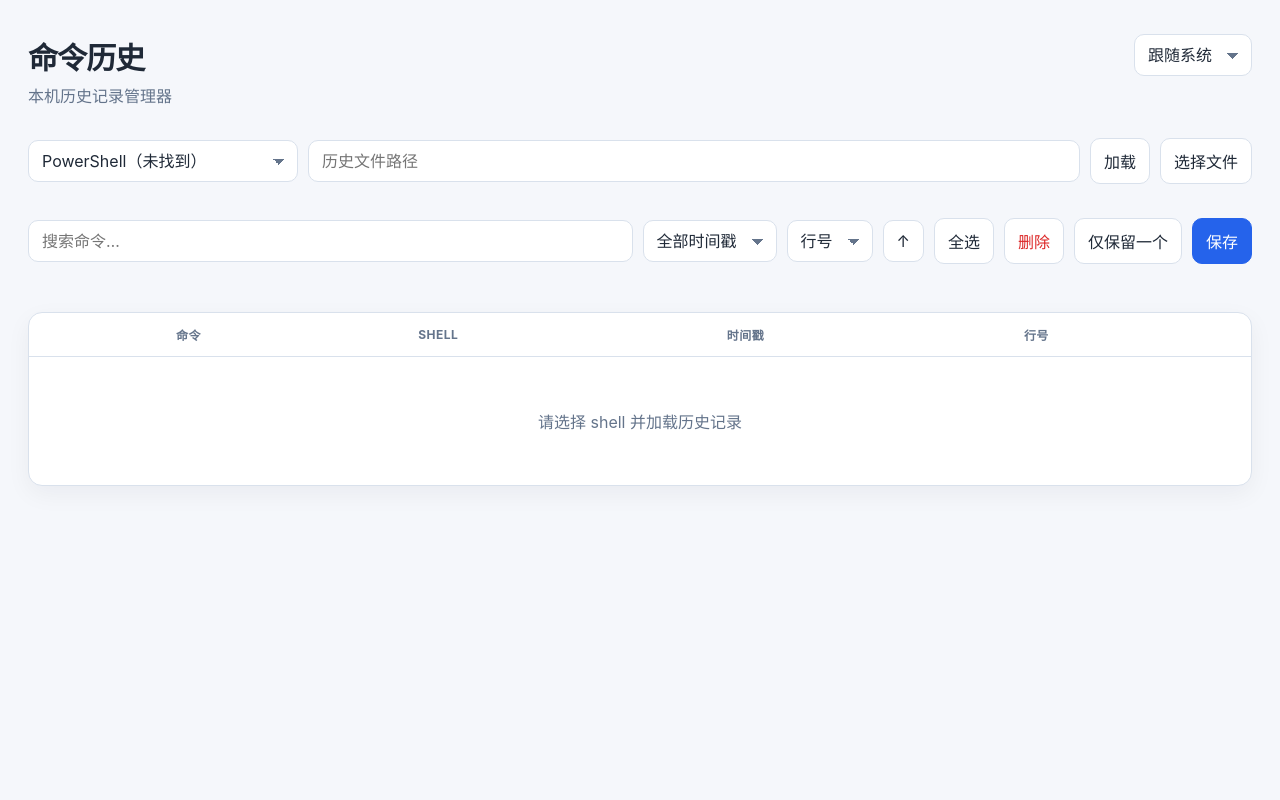
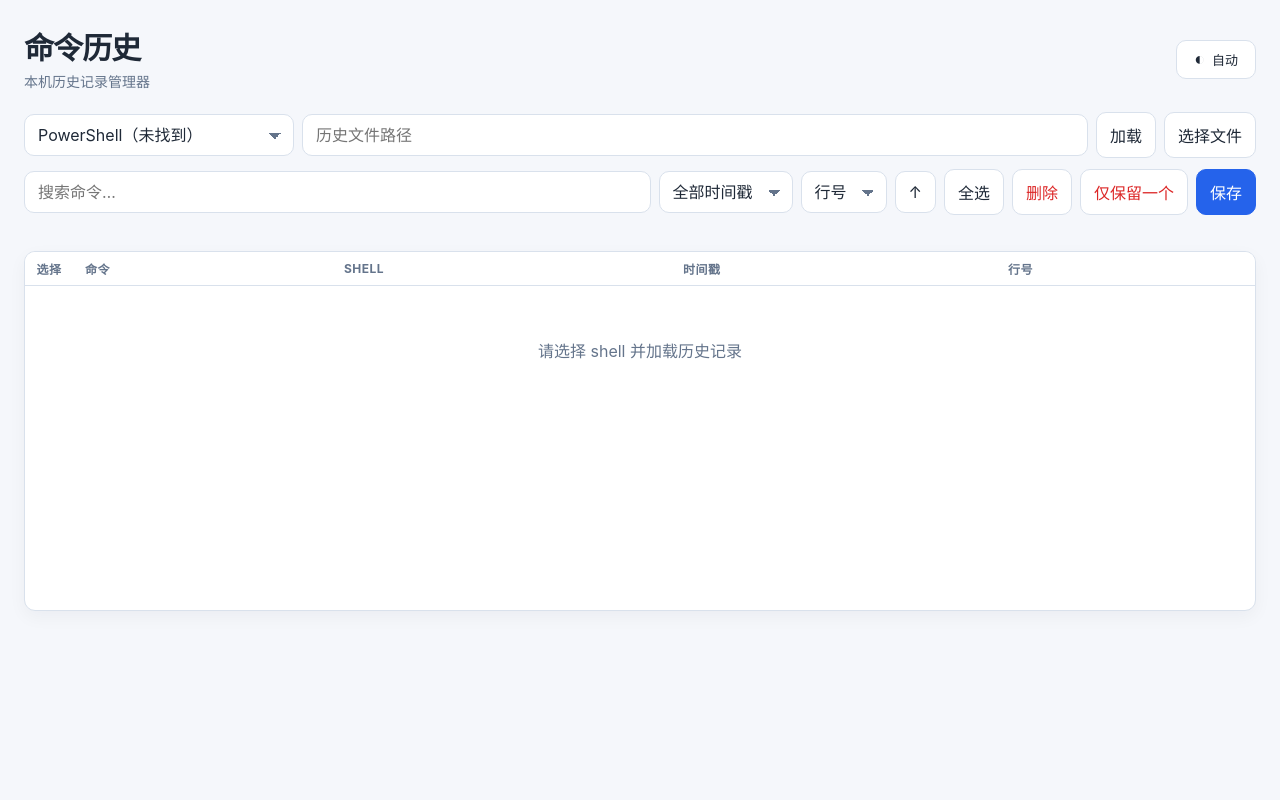
Before and after one commit to yanjing19989/shell_history, a Flask app: page / in a window 1280 px wide. Run offline with Flask 3, Linux system fonts and the light colour scheme; lists and menus that the app fills with data are empty.

Commit message:
调整样式和布局为紧凑排版，增强用户体验

```diff
--- a/static/app.js
+++ b/static/app.js
@@ -1,15 +1,16 @@
 const $=s=>document.querySelector(s);let state={records:[],shell:'',path:'',dirty:false,sort:'line_number',asc:true};
 function notice(t,err=false){const n=$('#notice');n.textContent=t;n.style.color=err?'var(--danger)':'var(--muted)'}
-function applyTheme(v){document.body.classList.toggle('dark',v==='dark'||(v==='system'&&matchMedia('(prefers-color-scheme: dark)').matches));localStorage.theme=v}
+const themeModes=['system','light','dark'],themeLabels={system:'自动',light:'浅色',dark:'深色'},themeIcons={system:'◐',light:'☼',dark:'☾'};
+function applyTheme(v){document.body.classList.toggle('dark',v==='dark'||(v==='system'&&matchMedia('(prefers-color-scheme: dark)').matches));localStorage.theme=v;const b=$('#theme');if(b){b.querySelector('.theme-label').textContent=themeLabels[v];b.querySelector('.theme-icon').textContent=themeIcons[v]}}
 function currentStats(){const m={};state.records.forEach(r=>m[r.command]=(m[r.command]||0)+1);return{total:state.records.length,unique:Object.keys(m).length,duplicates:Object.values(m).reduce((n,v)=>n+(v>1?v-1:0),0),with_timestamp:state.records.filter(r=>r.timestamp).length}}
 function renderStats(s){$('#stats').innerHTML=[['总记录',s.total],['唯一命令',s.unique],['重复记录',s.duplicates],['带时间戳',s.with_timestamp]].map(x=>`<div class="stat"><b>${x[1]}</b><span>${x[0]}</span></div>`).join('')}
-function filtered(){const q=$('#search').value.toLowerCase(),tf=$('#timeFilter').value;return state.records.filter(r=>(!q||r.command.toLowerCase().includes(q))&&(tf==='all'||(tf==='with'?!!r.timestamp:!r.timestamp))).sort((a,b)=>{let x=a[state.sort]||'',y=b[state.sort]||'';x=x.toString();y=y.toString();return x.localeCompare(y,undefined,{numeric:true})*(state.asc?1:-1)})}
-function render(){const rs=filtered();$('#rows').innerHTML=rs.map(r=>`<tr><td><input type="checkbox" class="pick" data-id="${r.id}"></td><td class="cmd" title="${esc(r.command)}">${esc(r.command)}</td><td>${r.shell}</td><td>${r.timestamp?new Date(r.timestamp).toLocaleString():'—'}</td><td>${r.line_number}</td></tr>`).join('');$('#empty').style.display=rs.length?'none':'block'}
-function esc(s){return s.replace(/[&<>"']/g,c=>({'&':'&amp;','<':'&lt;','>':'&gt;','"':'&quot;',"'":'&#39;'}[c]))}
+function filtered(){const q=$('#search').value.toLowerCase(),tf=$('#timeFilter').value;return state.records.filter(r=>{const command=String(r.command??'');return(!q||command.toLowerCase().includes(q))&&(tf==='all'||(tf==='with'?!!r.timestamp:!r.timestamp))}).sort((a,b)=>{let x=String(a[state.sort]??''),y=String(b[state.sort]??'');return x.localeCompare(y,undefined,{numeric:true})*(state.asc?1:-1)})}
+function render(){const rs=filtered();$('#rows').innerHTML=rs.map(r=>{const command=String(r.command??'');return `<tr><td><input type="checkbox" class="pick" data-id="${esc(String(r.id??''))}"></td><td class="cmd" title="${esc(command)}">${esc(command)}</td><td>${esc(String(r.shell??''))}</td><td>${r.timestamp?new Date(r.timestamp).toLocaleString():'—'}</td><td>${esc(String(r.line_number??''))}</td></tr>`}).join('');$('#empty').style.display=rs.length?'none':'block'}
+function esc(s){return String(s).replace(/[&<>"']/g,c=>({'&':'&amp;','<':'&lt;','>':'&gt;','"':'&quot;',"'":'&#39;'}[c]))}
 async function loadShells(){const d=await (await fetch('/api/shells')).json();$('#shellSelect').innerHTML=d.shells.map(s=>`<option value="${s.name}" data-path="${s.path||''}">${s.label}${s.available?'':'（未找到）'}</option>`).join('');if(d.shells.length){state.shell=d.shells[0].name;$('#pathInput').value=d.shells[0].path||''}}
-async function load(){state.shell=$('#shellSelect').value;state.path=$('#pathInput').value.trim();if(!state.path){notice('请输入或选择历史文件路径',true);return}notice('正在加载…');try{const r=await fetch(`/api/history?shell=${encodeURIComponent(state.shell)}&path=${encodeURIComponent(state.path)}`);const d=await r.json();if(!r.ok){notice(d.error||'加载失败',true);return}state.records=d.records||[];state.dirty=false;renderStats(d.stats||currentStats());render();notice(`已加载 ${state.records.length} 条记录`)}catch(e){notice(`加载失败：${e.message}`,true)}}
+async function load(){state.shell=$('#shellSelect').value;state.path=$('#pathInput').value.trim();if(!state.path){notice('请输入或选择历史文件路径',true);return}notice('正在加载…');try{const r=await fetch(`/api/history?shell=${encodeURIComponent(state.shell)}&path=${encodeURIComponent(state.path)}`);const d=await r.json();if(!r.ok){notice(d.error||'加载失败',true);return}state.records=Array.isArray(d.records)?d.records:[];state.dirty=false;renderStats(d.stats||currentStats());render();notice(`已加载 ${state.records.length} 条记录`)}catch(e){notice(`加载失败：${e.message}`,true)}}
 function selected(){return [...document.querySelectorAll('.pick:checked')].map(x=>x.dataset.id)}
-$('#theme').value=localStorage.theme||'system';$('#theme').onchange=e=>applyTheme(e.target.value);applyTheme($('#theme').value);matchMedia('(prefers-color-scheme: dark)').addEventListener('change',()=>applyTheme(localStorage.theme||'system'));
+applyTheme(localStorage.theme||'system');$('#theme').onclick=()=>{const current=localStorage.theme||'system';applyTheme(themeModes[(themeModes.indexOf(current)+1)%themeModes.length])};matchMedia('(prefers-color-scheme: dark)').addEventListener('change',()=>applyTheme(localStorage.theme||'system'));
 $('#shellSelect').onchange=e=>{$('#pathInput').value=e.target.selectedOptions[0].dataset.path||''};$('#loadBtn').onclick=load;$('#browseBtn').onclick=()=>{const p=prompt('请输入历史文件的完整路径', $('#pathInput').value);if(p!==null)$('#pathInput').value=p.trim()};$('#filePicker').onchange=e=>{if(e.target.files[0])notice('浏览器无法读取本机完整路径，请将完整路径粘贴到输入框',true)};$('#search').oninput=()=>setTimeout(render,120);$('#timeFilter').onchange=render;$('#sort').onchange=e=>{state.sort=e.target.value;render()};$('#dir').onclick=()=>{state.asc=!state.asc;$('#dir').textContent=state.asc?'↑':'↓';render()};$('#selectAll').onclick=()=>document.querySelectorAll('.pick').forEach(x=>x.checked=true);
 $('#deleteBtn').onclick=()=>{const ids=selected();if(!ids.length||!confirm(`删除选中的 ${ids.length} 条记录？`))return;state.records=state.records.filter(r=>!ids.includes(r.id));state.dirty=true;renderStats(currentStats());render()};
 $('#dedupeBtn').onclick=()=>{const ids=selected();if(!ids.length||!confirm('对选中命令去重并保留最近一次？'))return;const commands=new Set(state.records.filter(r=>ids.includes(r.id)).map(r=>r.command));const seen=new Set();state.records=[...state.records].reverse().filter(r=>{if(!commands.has(r.command))return true;if(seen.has(r.command))return false;seen.add(r.command);return true}).reverse();state.dirty=true;renderStats(currentStats());render()};
--- a/static/style.css
+++ b/static/style.css
@@ -2,34 +2,55 @@
 *{box-sizing:border-box}
 body{margin:0;background:var(--bg);color:inherit;min-height:100vh}
 body.dark{--bg:#0b1220;--card:#111a2b;--line:#24334a;--muted:#94a3b8;color:#e5edf8;--accent:#60a5fa}
-.shell{max-width:1440px;margin:0 auto;padding:34px 28px 48px}
-header{display:flex;justify-content:space-between;align-items:flex-start;margin-bottom:26px}
+html{scrollbar-width:thin;scrollbar-color:#a8b4c5 #e8edf4}
+body.dark{scrollbar-color:#52647d #0f1727}
+*{scrollbar-width:thin;scrollbar-color:#a8b4c5 #e8edf4}
+body.dark *{scrollbar-color:#52647d #0f1727}
+::-webkit-scrollbar{width:10px;height:10px}
+::-webkit-scrollbar-track{background:#e8edf4}
+::-webkit-scrollbar-thumb{background:#a8b4c5;border:2px solid #e8edf4;border-radius:999px}
+::-webkit-scrollbar-thumb:hover{background:#8797ad}
+body.dark ::-webkit-scrollbar-track{background:#0f1727}
+body.dark ::-webkit-scrollbar-thumb{background:#52647d;border-color:#0f1727}
+body.dark ::-webkit-scrollbar-thumb:hover{background:#6d82a0}
+.shell{max-width:1440px;margin:0 auto;padding:24px 24px 4px}
+header{display:grid;grid-template-columns:220px 1fr 150px;gap:22px;align-items:center;margin-bottom:18px}
+.brand{min-width:0}
 h1{margin:0;font-size:30px;letter-spacing:-.03em}
-.sub{margin:5px 0;color:var(--muted)}
-button,input,select{font:inherit;border:1px solid var(--line);border-radius:10px;padding:10px 13px;background:var(--card);color:inherit;min-height:42px}
+.sub{margin:3px 0;color:var(--muted);font-size:14px}
+button,input,select{font:inherit;border:1px solid var(--line);border-radius:10px;padding:10px 13px;background:var(--card);color:inherit;}
+input[type="checkbox"]{appearance:none;-webkit-appearance:none;display:inline-grid;place-content:center;width:20px;height:20px;min-width:20px;max-width:20px;min-height:20px;margin:0;padding:0;border-radius:5px;cursor:pointer;accent-color:var(--accent);vertical-align:middle}
+input[type="checkbox"]::before{content:"";width:10px;height:10px;transform:scale(0);clip-path:polygon(14% 44%,0 59%,38% 100%,100% 18%,85% 4%,38% 68%);background:#fff;transition:transform .12s ease-in-out}
+input[type="checkbox"]:checked{background:var(--accent);border-color:var(--accent)}
+input[type="checkbox"]:checked::before{transform:scale(1)}
+input[type="checkbox"]:focus-visible{outline:2px solid var(--accent);outline-offset:2px}
 select{appearance:none;padding-right:38px;background-image:linear-gradient(45deg,transparent 50%,var(--muted) 50%),linear-gradient(135deg,var(--muted) 50%,transparent 50%);background-position:calc(100% - 18px) 18px,calc(100% - 12px) 18px;background-size:6px 6px,6px 6px;background-repeat:no-repeat}
 button{cursor:pointer;transition:.15s ease}
 button:hover{border-color:var(--accent);transform:translateY(-1px)}
-.controls,.toolbar{display:flex;gap:10px;align-items:center;flex-wrap:wrap;margin-bottom:16px}
+.controls,.toolbar{display:flex;gap:8px;align-items:center;flex-wrap:wrap;margin-bottom:11px}
 .controls input{flex:1;min-width:320px}
 .toolbar #search{flex:1;min-width:260px}
-.stats{display:grid;grid-template-columns:repeat(4,minmax(0,1fr));gap:14px;margin:8px 0 18px}
-.stat,.table-wrap{background:var(--card);border:1px solid var(--line);border-radius:14px;box-shadow:0 8px 24px rgba(15,23,42,.05)}
-.stat{padding:17px 18px}
-.stat b{display:block;font-size:26px}
-.stat span{color:var(--muted);font-size:13px}
+.stats{display:grid;grid-template-columns:repeat(4,minmax(78px,1fr));gap:8px;min-width:0}
+.table-wrap{background:var(--card);border:1px solid var(--line);border-radius:11px;box-shadow:0 6px 18px rgba(15,23,42,.045)}
+.stat{padding:9px 12px;text-align:center}
+.stat b{display:block;font-size:20px;line-height:1.1}
+.stat span{color:var(--muted);font-size:11px;white-space:nowrap}
+.theme-toggle{justify-self:end;display:inline-flex;align-items:center;justify-content:center;gap:7px;padding:9px 11px;min-width:80px}
+.theme-icon{font-size:18px;line-height:1}
+.theme-label{font-size:13px}
 .primary{background:var(--accent);border-color:var(--accent);color:#fff}
 .danger{color:var(--danger)}
-.notice{min-height:24px;color:var(--muted);margin:4px 0 8px}
-.table-wrap{overflow:auto}
+.notice{min-height:20px;color:var(--muted);margin:2px 0 5px;font-size:13px}
+.table-wrap{overflow:auto;max-height:calc(100vh - 250px);min-height:360px}
 table{width:100%;border-collapse:collapse;min-width:720px}
-td,th{padding:13px 15px;border-bottom:1px solid var(--line);text-align:left}
+th:first-child,td:first-child{width:48px;min-width:48px;max-width:48px;text-align:center;padding-left:8px;padding-right:8px}
+td,th{padding:8px 12px;border-bottom:1px solid var(--line);text-align:left}
+tbody tr{height:34px}
+thead th{position:sticky;top:0;background:var(--card);z-index:1}
 th{font-size:12px;color:var(--muted);text-transform:uppercase;letter-spacing:.04em}
 td.cmd{font-family:ui-monospace,SFMono-Regular,Consolas,monospace;max-width:760px;white-space:nowrap;overflow:hidden;text-overflow:ellipsis}
 .empty{text-align:center;padding:52px;color:var(--muted)}
-@media(max-width:700px){.shell{padding:22px 14px 36px}
-.stats{grid-template-columns:repeat(2,minmax(0,1fr))}
-header{align-items:center}
-h1{font-size:26px}
+@media(max-width:900px){header{grid-template-columns:1fr auto}.stats{grid-column:1 / -1;grid-row:2}.theme-toggle{grid-column:2;grid-row:1}}
+@media(max-width:700px){.shell{padding:18px 12px 28px}header{display:grid;grid-template-columns:1fr auto;gap:12px}.stats{grid-template-columns:repeat(4,minmax(0,1fr));gap:5px}.stat{padding:8px 4px}.stat b{font-size:17px}.stat span{font-size:10px}.theme-toggle{min-width:44px;width:44px;padding:8px}.theme-label{display:none}h1{font-size:26px}
 .controls input{min-width:180px}
 }
--- a/templates/index.html
+++ b/templates/index.html
@@ -6,11 +6,10 @@
 </head>
 <body>
 <main class="shell">
-  <header><div><h1>命令历史</h1><p class="sub">本机历史记录管理器</p></div><select id="theme"><option value="system">跟随系统</option><option value="light">浅色</option><option value="dark">深色</option></select></header>
+  <header><div class="brand"><h1>命令历史</h1><p class="sub">本机历史记录管理器</p></div><section id="stats" class="stats"></section><button id="theme" class="theme-toggle" type="button" title="切换主题" aria-label="切换主题"><span class="theme-icon">◐</span><span class="theme-label">跟随系统</span></button></header>
   <section class="controls"><select id="shellSelect"></select><input id="pathInput" placeholder="历史文件路径"><button id="loadBtn">加载</button><button id="browseBtn">选择文件</button><input id="filePicker" type="file" hidden></section>
-  <section id="stats" class="stats"></section>
-  <section class="toolbar"><input id="search" placeholder="搜索命令…"><select id="timeFilter"><option value="all">全部时间戳</option><option value="with">有时间戳</option><option value="without">无时间戳</option></select><select id="sort"><option value="line_number">行号</option><option value="command">命令</option><option value="timestamp">时间</option></select><button id="dir">↑</button><button id="selectAll">全选</button><button id="deleteBtn" class="danger">删除</button><button id="dedupeBtn">仅保留一个</button><button id="saveBtn" class="primary">保存</button></section>
+  <section class="toolbar"><input id="search" placeholder="搜索命令…"><select id="timeFilter"><option value="all">全部时间戳</option><option value="with">有时间戳</option><option value="without">无时间戳</option></select><select id="sort"><option value="line_number">行号</option><option value="command">命令</option><option value="timestamp">时间</option></select><button id="dir">↑</button><button id="selectAll">全选</button><button id="deleteBtn" class="danger">删除</button><button id="dedupeBtn"  class="danger">仅保留一个</button><button id="saveBtn" class="primary">保存</button></section>
   <div id="notice" class="notice"></div>
-  <section class="table-wrap"><table><thead><tr><th></th><th>命令</th><th>Shell</th><th>时间戳</th><th>行号</th></tr></thead><tbody id="rows"></tbody></table><div id="empty" class="empty">请选择 shell 并加载历史记录</div></section>
+  <section class="table-wrap"><table><thead><tr><th>选择</th><th>命令</th><th>Shell</th><th>时间戳</th><th>行号</th></tr></thead><tbody id="rows"></tbody></table><div id="empty" class="empty">请选择 shell 并加载历史记录</div></section>
 </main><script src="/static/app.js"></script>
 </body></html>
```
